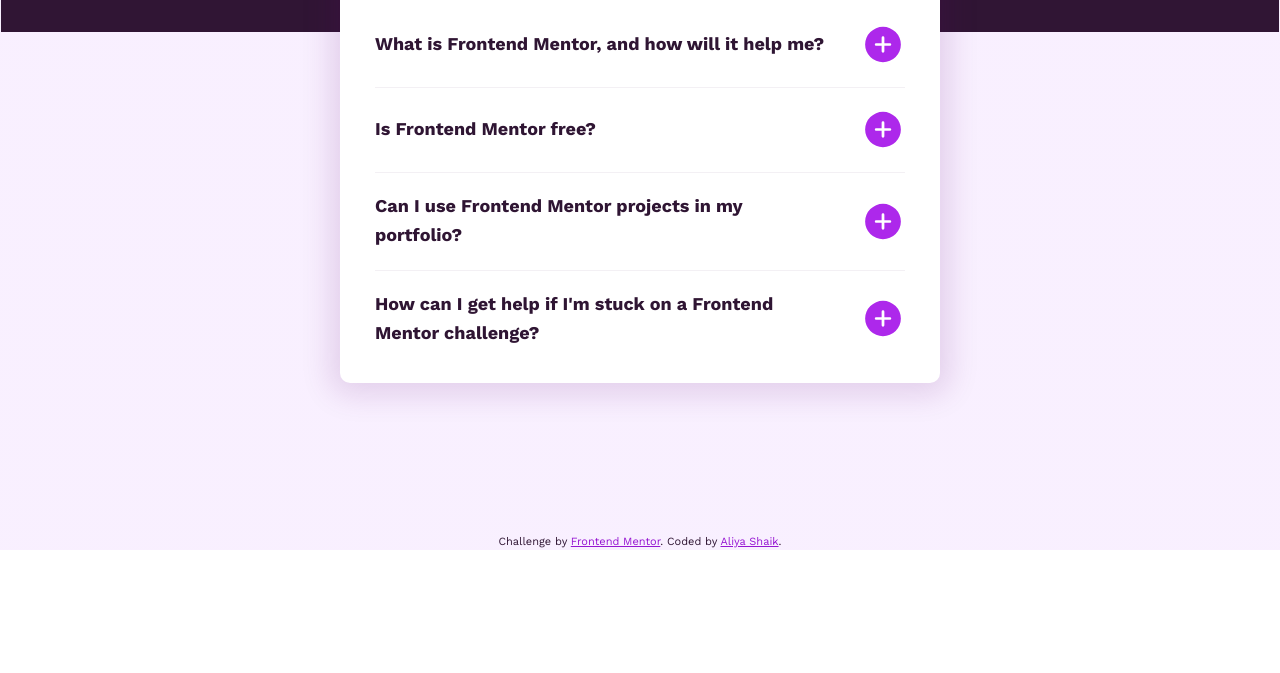
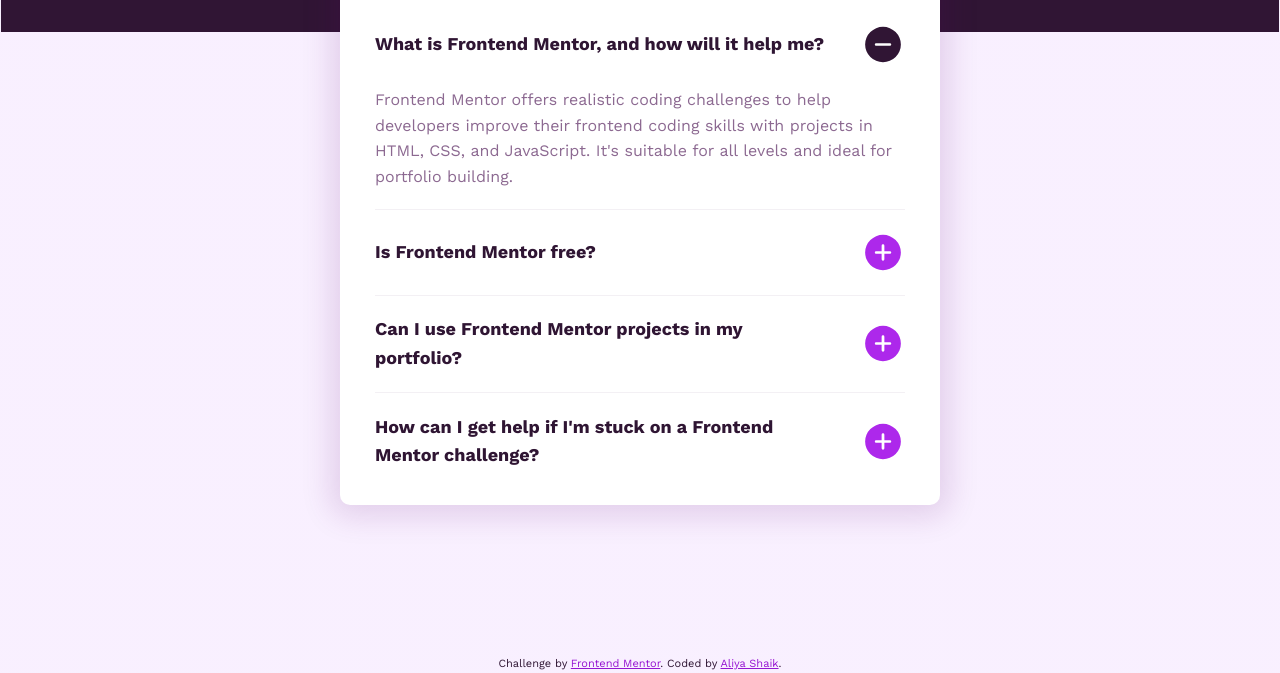
Before and after one commit to SkAliya/10-Fqa-accordion-component, a website: page index.html in a window 1280 px wide. Shown: the part 252-925 px from the top of the page. Before the commit the page ends 802 px from the top, so only its background shows below. Drawn offline with nearby package versions, Linux system fonts and the light colour scheme.

Commit message:
Update index.html

```diff
--- a/index.html
+++ b/index.html
@@ -44,13 +44,13 @@
                   What is Frontend Mentor, and how will it help me?</span
                 >
                 <img
-                  src="./assets/images/icon-plus.svg"
+                  src="./assets/images/icon-minus.svg"
                   alt=" icon"
                   class="list__item--questions__icon"
                 />
               </div>
               <!-- LIST DESC -->
-              <p class="list__item--answer hide">
+              <p class="list__item--answer ">
                 Frontend Mentor offers realistic coding challenges to help
                 developers improve their frontend coding skills with projects in
                 HTML, CSS, and JavaScript. It's suitable for all levels and
@@ -125,7 +125,6 @@
           </ul>
         </div>
       </section>
-    </main>
     <div class="attribution">
       Challenge by
       <a href="https://www.frontendmentor.io?ref=challenge" target="_blank"
@@ -135,5 +134,6 @@
         >Aliya Shaik</a
       >.
     </div>
+    </main>
   </body>
 </html>
```
